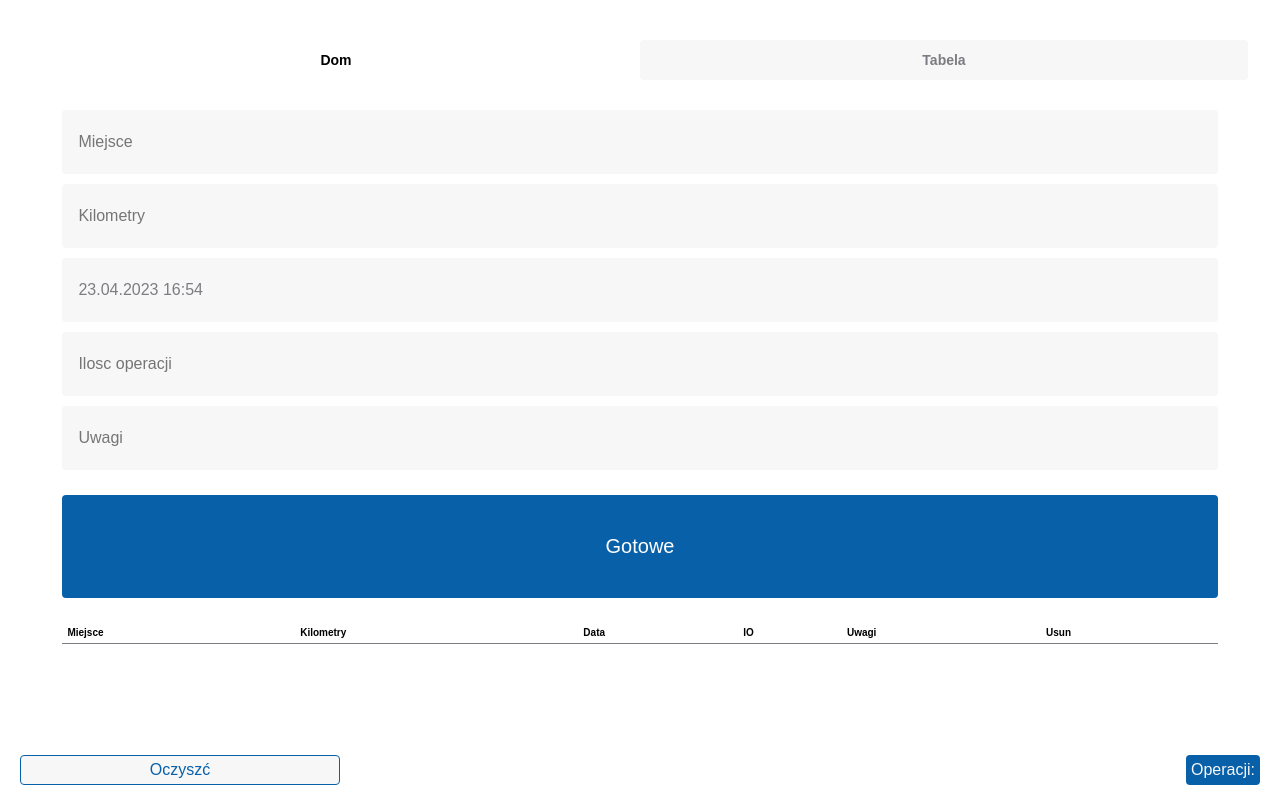
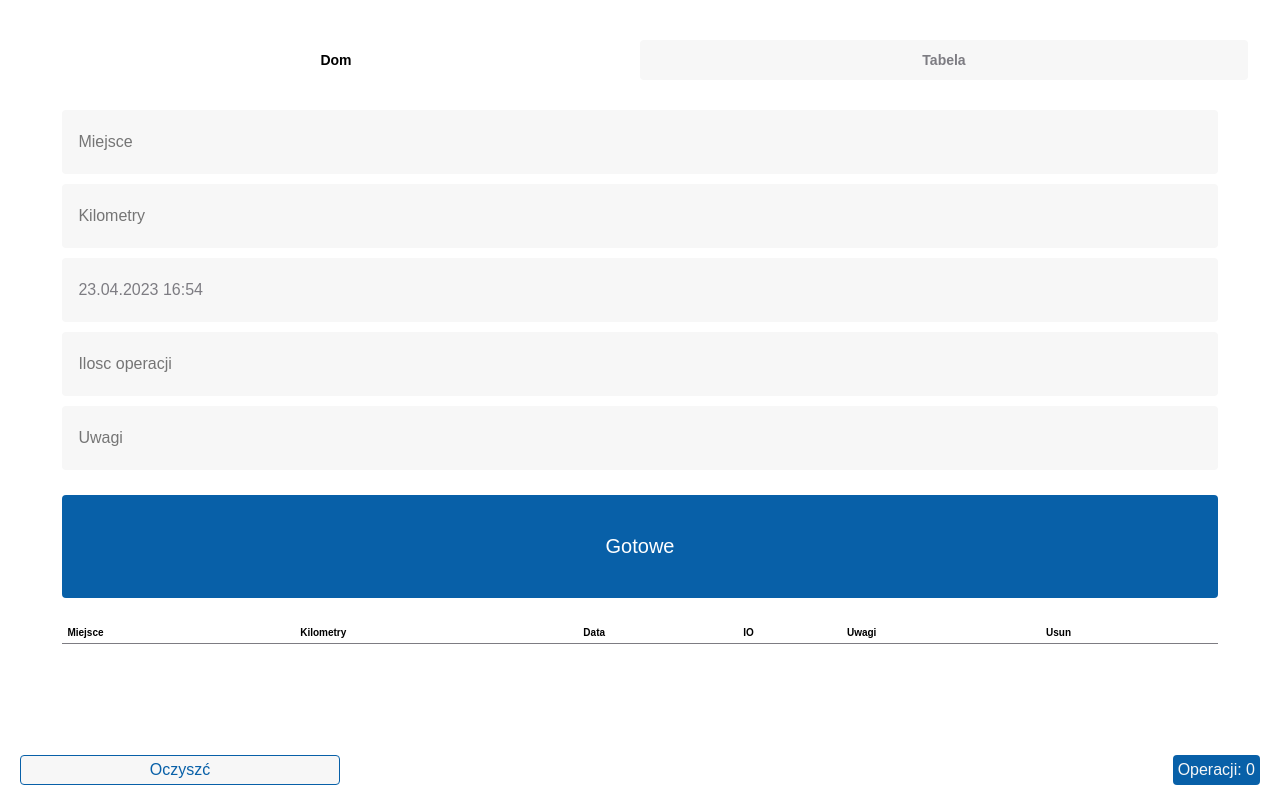
Before and after one commit to olekrumian/workingTime-vite-app, a React (Vite) app: page / in a window 1280 px wide. Built offline with nearby package versions, Linux system fonts and the light colour scheme.

Commit message:
totalOperation

```diff
--- a/src/components/DomInputs.jsx
+++ b/src/components/DomInputs.jsx
@@ -1,6 +1,11 @@
 import { useState, useEffect } from 'react'
 import { FiTrash2 } from 'react-icons/fi'
-export default function DomInputs() {
+
+export default function DomInputs({
+  operationTotal,
+  getLocalStorage,
+  localStorageSet,
+}) {
   //*Time
   const getFullTime = () => {
     let today = new Date()
@@ -21,17 +26,7 @@ export default function DomInputs() {
     return fullDate
   }
 
-  const localStorageSet = (name, arr) => {
-    localStorage.setItem(name, JSON.stringify(arr))
-  }
-
-  function getLocalStorage() {
-    return localStorage.getItem('tableData')
-      ? JSON.parse(localStorage.getItem('tableData'))
-      : []
-  }
-
-  const [tableData, setTableData] = useState(getLocalStorage())
+  const [tableData, setTableData] = useState(getLocalStorage)
   const [inputValues, setInputValues] = useState({
     place: '',
     km: '',
@@ -48,7 +43,7 @@ export default function DomInputs() {
 
   const handleSubmit = (e) => {
     e.preventDefault()
-    if (inputValues.place && inputValues.km) {
+    if (inputValues.place && inputValues.km && inputValues.operation) {
       const newRow = { ...inputValues, id: new Date().getTime().toString() }
       setTableData([...tableData, newRow])
       localStorage.setItem('tableData', JSON.stringify(newRow))
@@ -204,7 +199,7 @@ export default function DomInputs() {
           >
             Oczyszć
           </button>
-          <div className="calculate">Operacji: {}</div>
+          <div className="calculate">Operacji: {operationTotal}</div>
         </div>
       </section>
     </>
--- a/src/components/Main.jsx
+++ b/src/components/Main.jsx
@@ -6,10 +6,35 @@ import TableInputs from './TableInputs'
 export default function Main() {
   const [activeTab, setActiveTab] = useState('dom')
 
+  const localStorageSet = (name, arr) => {
+    localStorage.setItem(name, JSON.stringify(arr))
+  }
+
+  function getLocalStorage() {
+    return localStorage.getItem('tableData')
+      ? JSON.parse(localStorage.getItem('tableData'))
+      : []
+  }
+
+  const operationValue = getLocalStorage().map((item) =>
+    parseInt(item.operation)
+  )
+  const operationTotal = operationValue.reduce((a, b) => a + b, 0)
+
   return (
     <>
       <Tabs activeTab={activeTab} setActiveTab={setActiveTab} />
-      <div>{activeTab === 'dom' ? <DomInputs /> : <TableInputs />}</div>
+      <div>
+        {activeTab === 'dom' ? (
+          <DomInputs
+            operationTotal={operationTotal}
+            getLocalStorage={getLocalStorage}
+            localStorageSet={localStorageSet}
+          />
+        ) : (
+          <TableInputs operationTotal={operationTotal} />
+        )}
+      </div>
     </>
   )
 }
--- a/src/components/TableInputs.jsx
+++ b/src/components/TableInputs.jsx
@@ -1,8 +1,9 @@
 import { useState } from 'react'
 
-export default function TableInputs() {
+// eslint-disable-next-line react/prop-types
+export default function TableInputs({ operationTotal }) {
   const [sumTotal, setSumTotal] = useState({
-    operation: '',
+    operation: operationTotal,
     operationLost: '',
     drive: '',
     driveLost: '',
```
